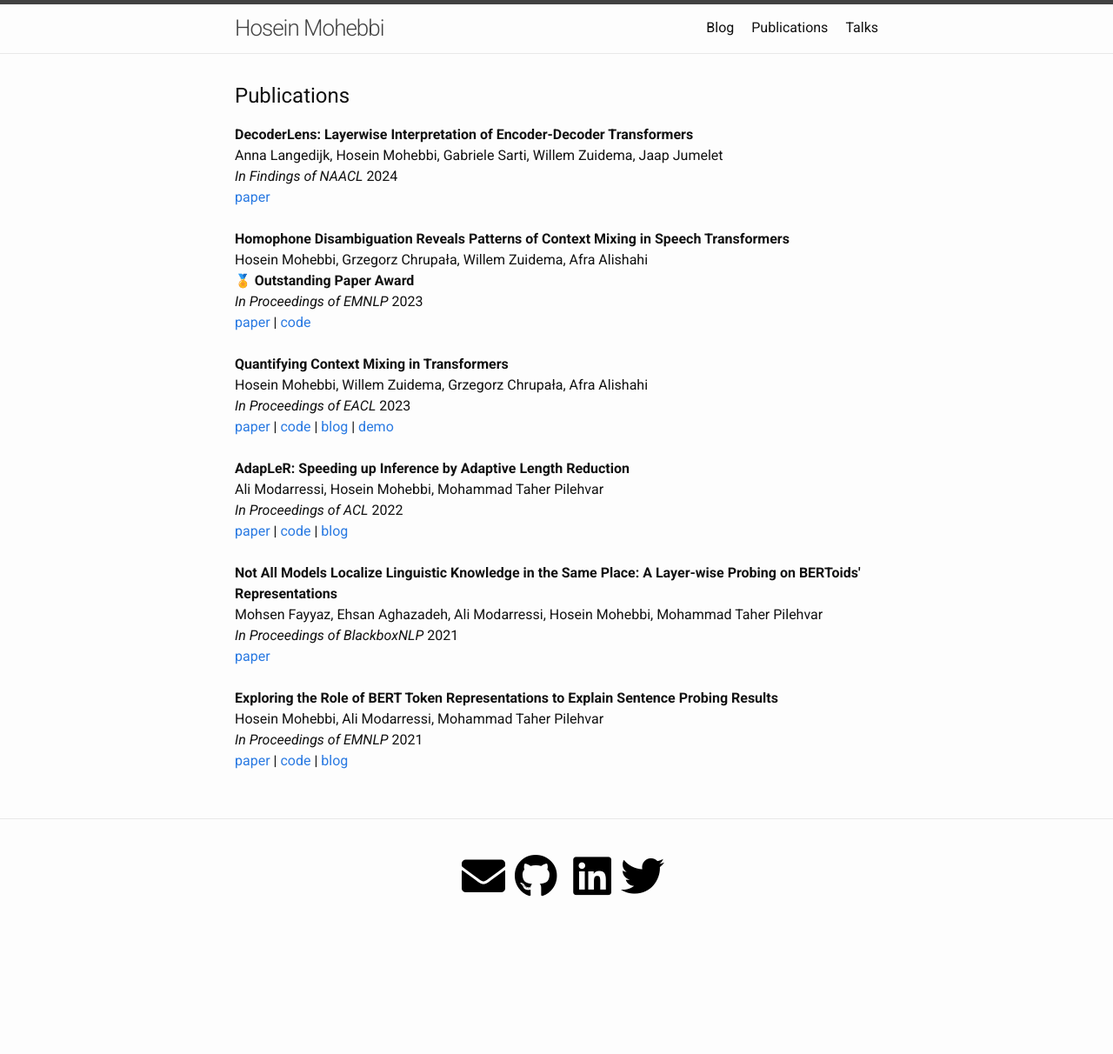
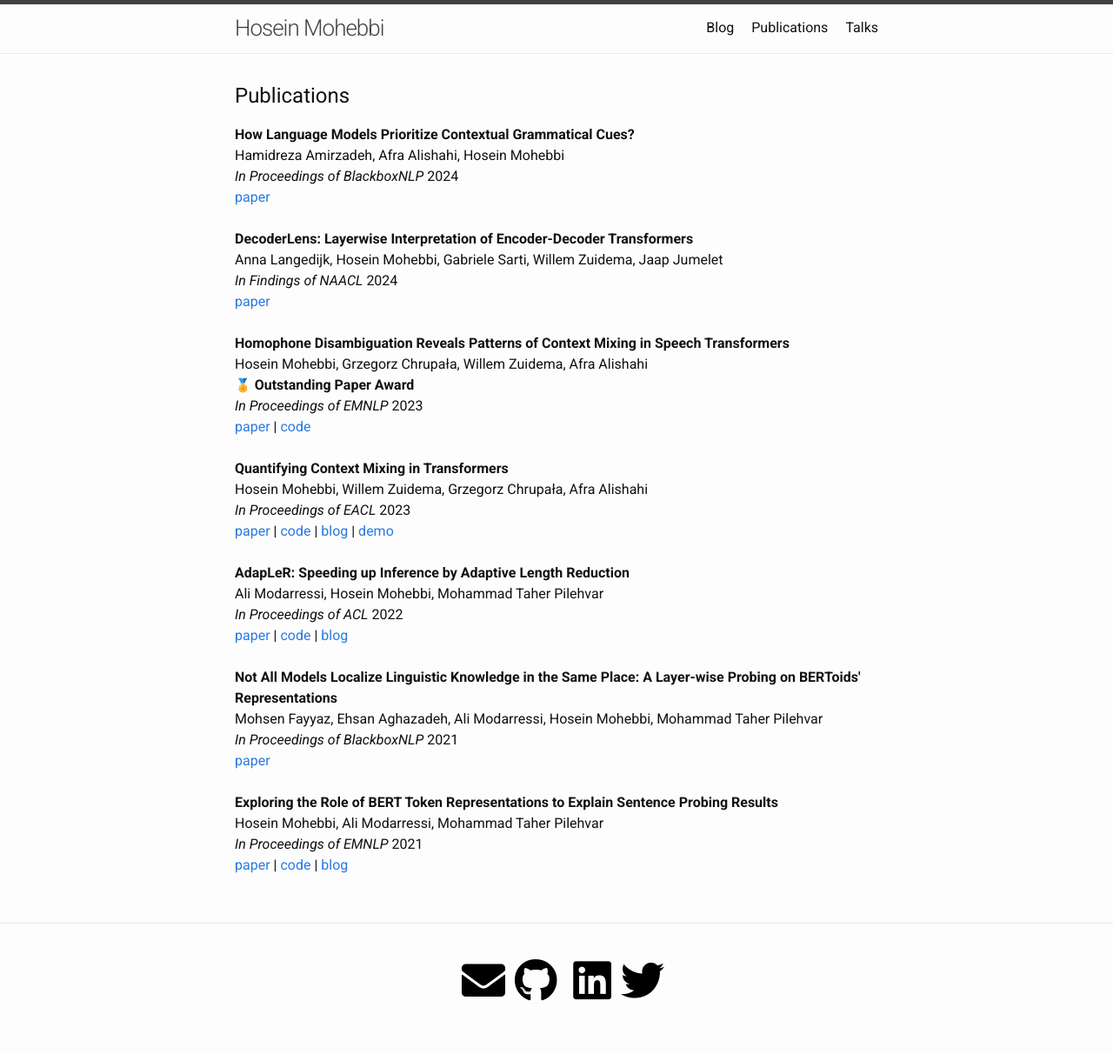
Before and after one commit to hmohebbi/hmohebbi.github.io, a Jekyll site: the page built from publications.md, in a window 1280 px wide. Shown: the whole page at 87% size. Built offline with Jekyll 4.4.1, drawn with Linux system fonts in a browser that asks for light colours; a style sheet for code colours, icons or effects is not loaded; before the commit the page ends 1092 px from its top, so only the background shows below that.

Commit message:
Update publications.md

```diff
--- a/publications.md
+++ b/publications.md
@@ -5,6 +5,14 @@ permalink: /publications/
 ---
 
 ## Publications
+
+<ui>
+<b>How Language Models Prioritize Contextual Grammatical Cues?</b>
+<br>Hamidreza Amirzadeh, Afra Alishahi, Hosein Mohebbi<br>
+<i>In Proceedings of BlackboxNLP</i> 2024<br>
+<a href="https://openreview.net/forum?id=XDxNnRHGRp&referrer=%5BAuthor%20Console%5D(%2Fgroup%3Fid%3DEMNLP%2F2024%2FWorkshop%2FBlackBoxNLP%2FAuthors%23your-submissions)" target="_blank">paper</a>
+<br><br>
+</ui>
 
 <ui>
 <b>DecoderLens: Layerwise Interpretation of Encoder-Decoder Transformers</b>
```
